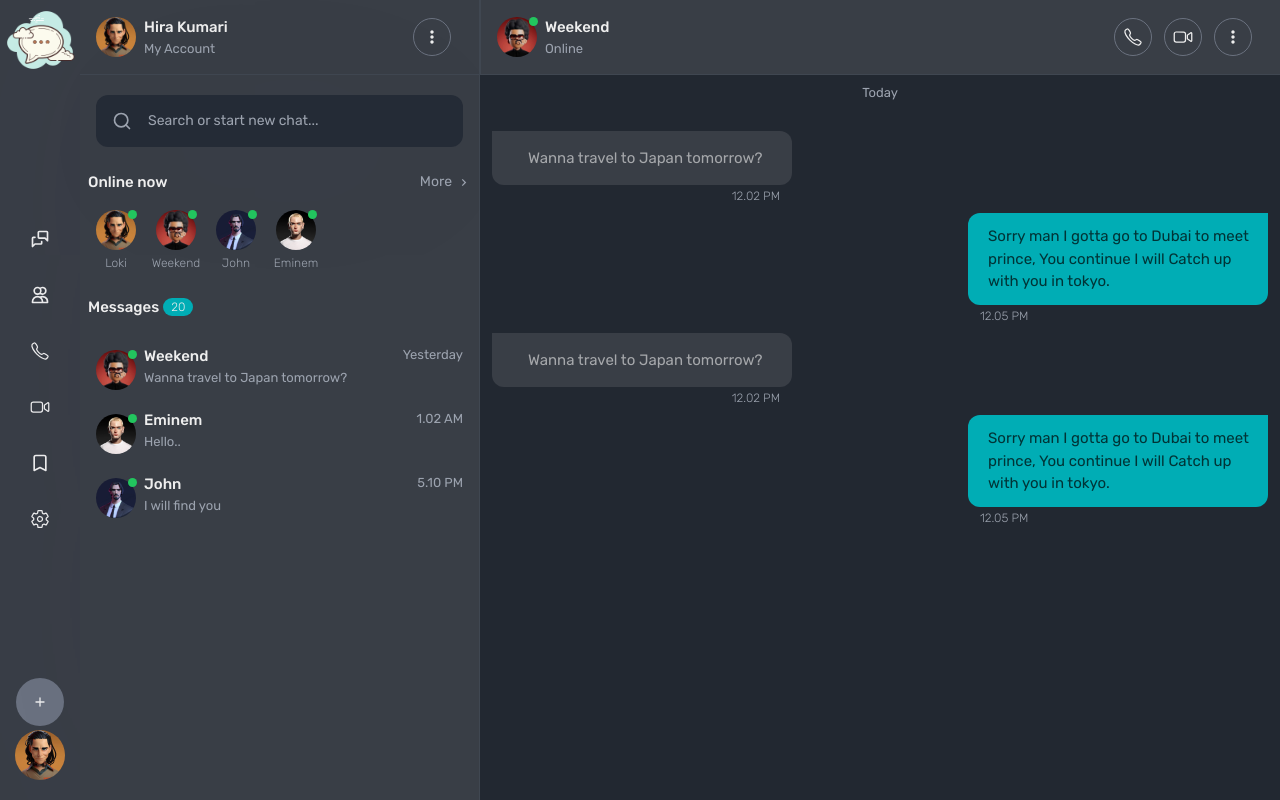
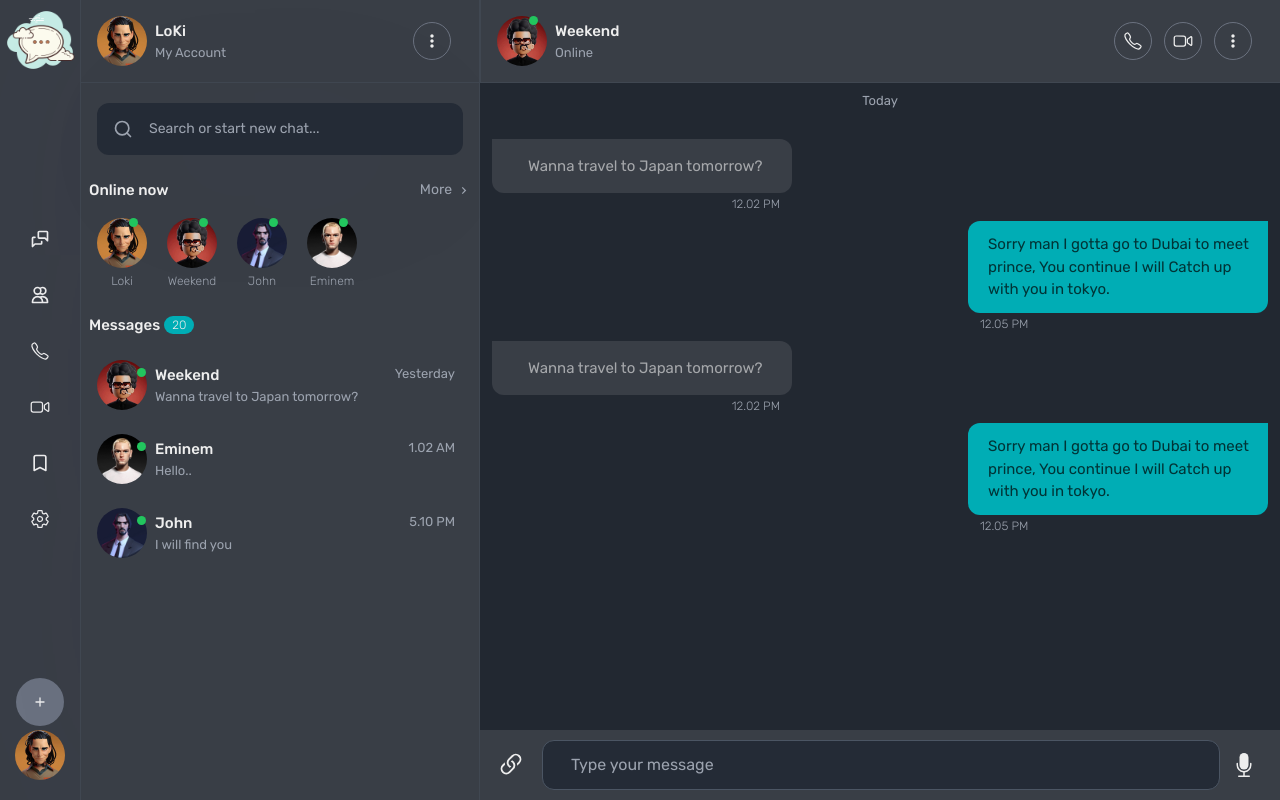
Before and after one commit to ojasggg/Chat_Application, a React (Vite) app in the folder client/: page / in a window 1280 px wide. Built offline with nearby package versions, Linux system fonts and the light colour scheme.

Commit message:
Design Completed with hover animation too

```diff
--- a/client/src/components/InsideSidebar.jsx
+++ b/client/src/components/InsideSidebar.jsx
@@ -12,7 +12,7 @@ import { FiSearch } from "react-icons/fi";
 
 const InsideSidebar = () => {
   return (
-    <div className="bg-light_dark w-[400px] h-screen flex-2 flex flex-col border-r border-gray-600/40 shadow-primary">
+    <div className="bg-light_dark w-[400px] h-screen flex-2 flex flex-col border-x border-gray-600/40 shadow-primary">
       {/* Top Profile */}
       <div className="flex flex-row justify-between items-center p-4 border-b border-gray-600/40">
         <div className="flex flex-row items-center gap-x-2">
@@ -20,7 +20,7 @@ const InsideSidebar = () => {
             <img src={Avatar1} alt="" className="avatar" />
           </div>
           <div>
-            <h3 className="h3">Hira Kumari</h3>
+            <h3 className="h3">LoKi</h3>
             <p className="p">My Account</p>
           </div>
         </div>
@@ -29,7 +29,7 @@ const InsideSidebar = () => {
         </div>
       </div>
       {/* Search Input */}
-      <div className="flex flex-row items-center p-2 bg-gray-900/50 mx-4 my-5 rounded-xl shadow-primary">
+      <div className="flex flex-row items-center p-2 bg-gray-900/50 mx-4 my-5 rounded-xl shadow-primary hover:bg-gray-900/30 transition">
         {/* Search Icon */}
         <FiSearch className="text-4xl p-2 text-gray-400" />
         {/* Input box */}
@@ -54,7 +54,7 @@ const InsideSidebar = () => {
       {/* Online Avatar Icons */}
       <div className="flex flex-row items-center gap-x-1 ml-2 mt-2">
         {/* One Profile */}
-        <div className="flex flex-col items-center">
+        <div className="flex flex-col items-center cursor-pointer hover:bg-orange-500/40 rounded-xl transition">
           {/* avatar */}
           <div className="relative">
             <img src={Avatar1} alt="" className="avatar m-2 mb-0" />
@@ -65,7 +65,7 @@ const InsideSidebar = () => {
         </div>
 
         {/* Second Profile */}
-        <div className="flex flex-col items-center">
+        <div className="flex flex-col items-center cursor-pointer hover:bg-red-500/40 rounded-xl transition">
           {/* avatar */}
           <div className="relative">
             <img src={Avatar2} alt="" className="avatar m-2 mb-0" />
@@ -76,7 +76,7 @@ const InsideSidebar = () => {
         </div>
 
         {/* Third Profile */}
-        <div className="flex flex-col items-center">
+        <div className="flex flex-col items-center cursor-pointer hover:bg-blue-500/40 rounded-xl transition">
           {/* avatar */}
           <div className="relative">
             <img src={Avatar3} alt="" className="avatar m-2 mb-0" />
@@ -87,7 +87,7 @@ const InsideSidebar = () => {
         </div>
 
         {/* Fifth Profile */}
-        <div className="flex flex-col items-center">
+        <div className="flex flex-col items-center cursor-pointer hover:bg-gray-900/40 rounded-xl transition">
           {/* avatar */}
           <div className="relative">
             <img src={Avatar5} alt="" className="avatar m-2 mb-0" />
@@ -109,14 +109,14 @@ const InsideSidebar = () => {
         </div>
         <div className="flex flex-col gap-y-2 mt-4">
           {/* One Profile */}
-          <div className="flex flex-row items-center mt-2">
+          <div className="flex flex-row items-center p-2 cursor-pointer hover:bg-red-500/40 rounded-xl transition">
             {/* avatar */}
             <div className="relative">
-              <img src={Avatar2} alt="" className="avatar m-2 mb-0" />
+              <img src={Avatar2} alt="" className="avatar mb-0" />
               <div className="online"></div>
             </div>
             {/* User Message */}
-            <div className="flex flex-1 justify-between gap-x-35">
+            <div className="flex flex-1 justify-between ml-2">
               <div className="flex flex-col">
                 <h3 className="h3">Weekend</h3>
                 <p className="p">Wanna travel to Japan tomorrow?</p>
@@ -127,14 +127,14 @@ const InsideSidebar = () => {
           </div>
 
           {/* Second Profile */}
-          <div className="flex flex-row items-center mt-2">
+          <div className="flex flex-row items-center p-2 cursor-pointer hover:bg-gray-900/40 rounded-xl transition">
             {/* avatar */}
             <div className="relative">
-              <img src={Avatar5} alt="" className="avatar m-2 mb-0" />
+              <img src={Avatar5} alt="" className="avatar mb-0" />
               <div className="online"></div>
             </div>
             {/* User Message */}
-            <div className="flex flex-1 justify-between gap-x-35">
+            <div className="flex flex-1 justify-between ml-2">
               <div className="flex flex-col">
                 <h3 className="h3">Eminem</h3>
                 <p className="p">Hello..</p>
@@ -144,14 +144,14 @@ const InsideSidebar = () => {
             </div>
           </div>
           {/* One Profile */}
-          <div className="flex flex-row items-center mt-2">
+          <div className="flex flex-row items-center p-2 cursor-pointer hover:bg-blue-500/40 rounded-xl transition">
             {/* avatar */}
             <div className="relative">
-              <img src={Avatar3} alt="" className="avatar m-2 mb-0" />
+              <img src={Avatar3} alt="" className="avatar mb-0" />
               <div className="online"></div>
             </div>
             {/* User Message */}
-            <div className="flex flex-1 justify-between gap-x-35">
+            <div className="flex flex-1 justify-between ml-2">
               <div className="flex flex-col">
                 <h3 className="h3">John</h3>
                 <p className="p">I will find you</p>
--- a/client/src/components/Main.jsx
+++ b/client/src/components/Main.jsx
@@ -6,10 +6,11 @@ import Avatar2 from "../assets/img/avatar2.jpg";
 // Import Icons
 import { IoCallOutline, IoVideocamOutline } from "react-icons/io5";
 import { BiDotsVerticalRounded } from "react-icons/bi";
+import { BsFillMicFill, BsLink45Deg } from "react-icons/bs";
 
 const Main = () => {
   return (
-    <main className="flex-auto bg-dark h-screen">
+    <main className="relative flex-auto bg-dark h-screen">
       <header className="flex flex-row justify-between items-center p-4 bg-light_dark border-l border-b border-gray-600/40">
         <div className="flex flex-row items-center gap-x-2">
           <div className="relative">
@@ -48,7 +49,7 @@ const Main = () => {
 
         {/* Left or Other Message */}
         <div className="my-7">
-          <div className="relative ml-3 bg-light_dark rounded-xl rounded-tl-none max-w-[300px] p-4 cursor-pointer">
+          <div className="relative ml-3 bg-light_dark rounded-xl rounded-tl-none max-w-[300px] p-4 cursor-text">
             <p className="p ml-5 text-[15px] text-white/60">
               Wanna travel to Japan tomorrow?
             </p>
@@ -60,7 +61,7 @@ const Main = () => {
 
         {/* Right or Self Message */}
         <div className="flex flex-col items-end w-full my-7 ">
-          <div className="relative mr-3 bg-teal rounded-xl rounded-tr-none max-w-[300px] p-3 cursor-pointer">
+          <div className="relative mr-3 bg-teal rounded-xl rounded-tr-none max-w-[300px] p-3 cursor-text">
             <p className="p ml-2 text-[15px] text-black/70">
               Sorry man I gotta go to Dubai to meet prince, You continue I will
               Catch up with you in tokyo.
@@ -72,7 +73,7 @@ const Main = () => {
         </div>
         {/* Left or Other Message */}
         <div className="my-7">
-          <div className="relative ml-3 bg-light_dark rounded-xl rounded-tl-none max-w-[300px] p-4 cursor-pointer">
+          <div className="relative ml-3 bg-light_dark rounded-xl rounded-tl-none max-w-[300px] p-4 cursor-text">
             <p className="p ml-5 text-[15px] text-white/60">
               Wanna travel to Japan tomorrow?
             </p>
@@ -84,7 +85,7 @@ const Main = () => {
 
         {/* Right or Self Message */}
         <div className="flex flex-col items-end w-full my-7 ">
-          <div className="relative mr-3 bg-teal rounded-xl rounded-tr-none max-w-[300px] p-3 cursor-pointer">
+          <div className="relative mr-3 bg-teal rounded-xl rounded-tr-none max-w-[300px] p-3 cursor-text">
             <p className="p ml-2 text-[15px] text-black/70">
               Sorry man I gotta go to Dubai to meet prince, You continue I will
               Catch up with you in tokyo.
@@ -95,6 +96,25 @@ const Main = () => {
           </div>
         </div>
       </div>
+
+      {/* Bottom */}
+      <div className="absolute bottom-0 h-[70px] w-full flex items-center p-3 bg-light_dark">
+        <div className="text-3xl p-1 cursor-pointer">
+          {/* Mic */}
+          <BsLink45Deg />
+        </div>
+        <form className="flex-auto ml-3 p-3 bg-gray-900/50 border border-gray-600 rounded-xl hover:bg-gray-900/30 transition">
+          <input
+            type="text"
+            placeholder="Type your message"
+            className="input ml-4 bg-transparent  w-full"
+          />
+        </form>
+        <div className="text-2xl p-3 cursor-pointer">
+          {/* Mic */}
+          <BsFillMicFill />
+        </div>
+      </div>
     </main>
   );
 };
--- a/client/src/index.css
+++ b/client/src/index.css
@@ -16,7 +16,7 @@
   }
 
   .avatar {
-    @apply rounded-full w-[40px] h-[40px] object-cover;
+    @apply rounded-full w-[50px] h-[50px] object-cover;
   }
 
   .h3 {
```
